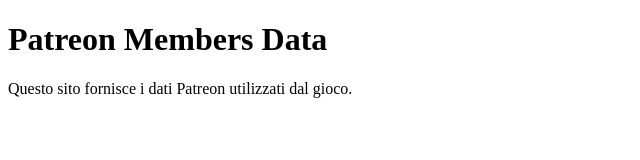
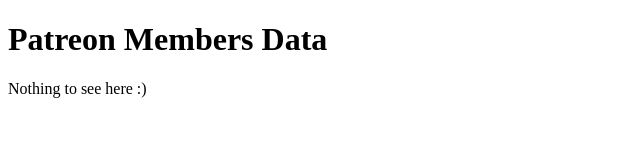
Before and after one commit to rhadahopeless/HB-Patreon-Members-Data, a plain HTML site: page index.html in a window 1280 px wide. Shown: the whole page, without its empty margins (0-640 px from the left). Drawn offline with Linux system fonts and the light colour scheme.

Commit message:
index.html

```diff
--- a/index.html
+++ b/index.html
@@ -6,6 +6,6 @@
 </head>
 <body>
     <h1>Patreon Members Data</h1>
-    <p>Questo sito fornisce i dati Patreon utilizzati dal gioco.</p>
+    <p>Nothing to see here :)</p>
 </body>
 </html>
```
